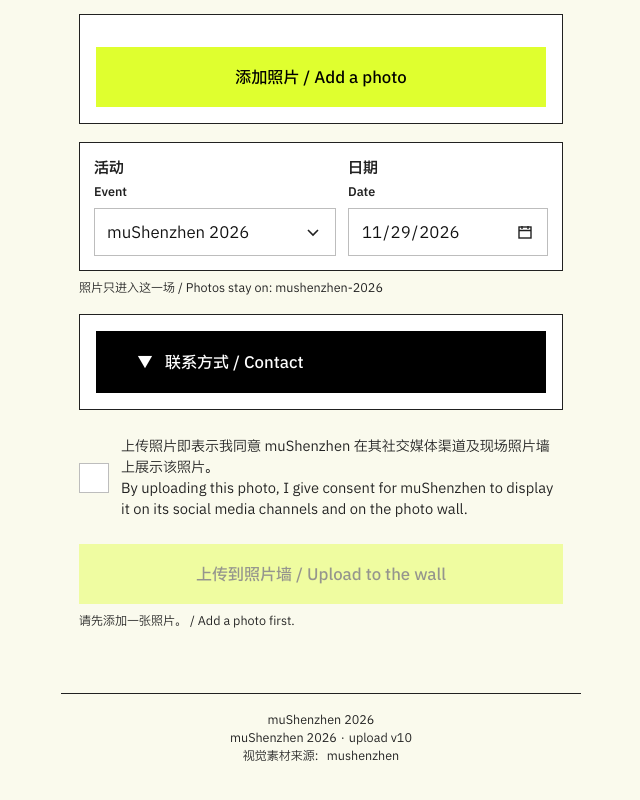
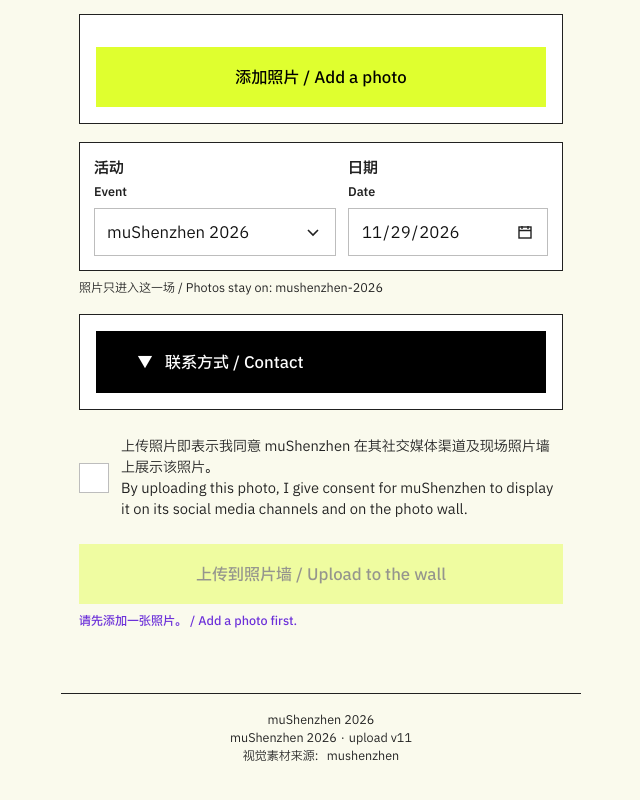
Before and after one commit to helinaio/encountering, a website: page wall/upload/index.html in a window 1280 px wide. Shown: the part 326-1126 px from the top of the page, without its empty margins (319-959 px from the left). Drawn offline with Linux system fonts and the light colour scheme.

Commit message:
Show upload warnings in purple.
The line under the submit button uses #6B2FD9, which stays readable on the cream page. Success text stays dark.

Co-authored-by: helinaio <helinaio@users.noreply.github.com>

```diff
--- a/wall/upload/index.html
+++ b/wall/upload/index.html
@@ -157,6 +157,7 @@
     .event-row { grid-template-columns: 1fr; }
   }
   #status { min-height: 1.4em; margin: 12px 0 0; font-size: 14px; color: var(--ink); }
+  #gate { color: #6B2FD9; font-weight: 500; }
   .hint { margin: 8px 0 0; font-size: 12px; line-height: 1.45; color: var(--ink); }
   label.field .hint-plain { font-weight: 400; font-size: 12px; }
   .card {
@@ -331,7 +332,7 @@
 </main>
 <footer>
   <span id="offline">muShenzhen 2026</span><br>
-  muShenzhen 2026 · upload v10<br>
+  muShenzhen 2026 · upload v11<br>
   视觉素材来源：mushenzhen
 </footer>
 <script src="config.js"></script>
--- a/wall/upload/sw.js
+++ b/wall/upload/sw.js
@@ -1,6 +1,6 @@
 // 只缓存上传页外壳。上传请求走 /proxy，不能进缓存。
 // 改了被缓存的文件就把 CACHE 版本号抬高，并同步 index.html 页脚的 upload vN。
-const CACHE = "upload-v10-contact";
+const CACHE = "upload-v11-alert";
 
 const ASSETS = [
   "./",
```
